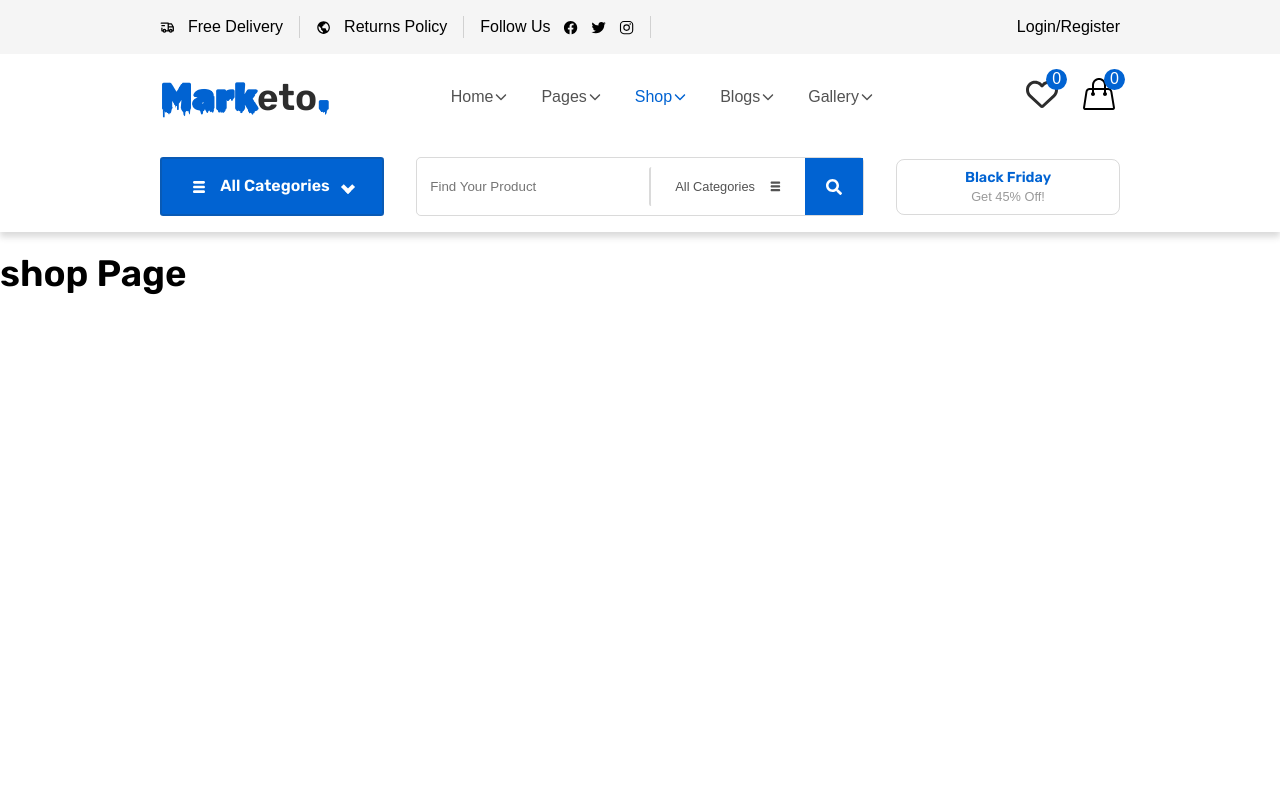
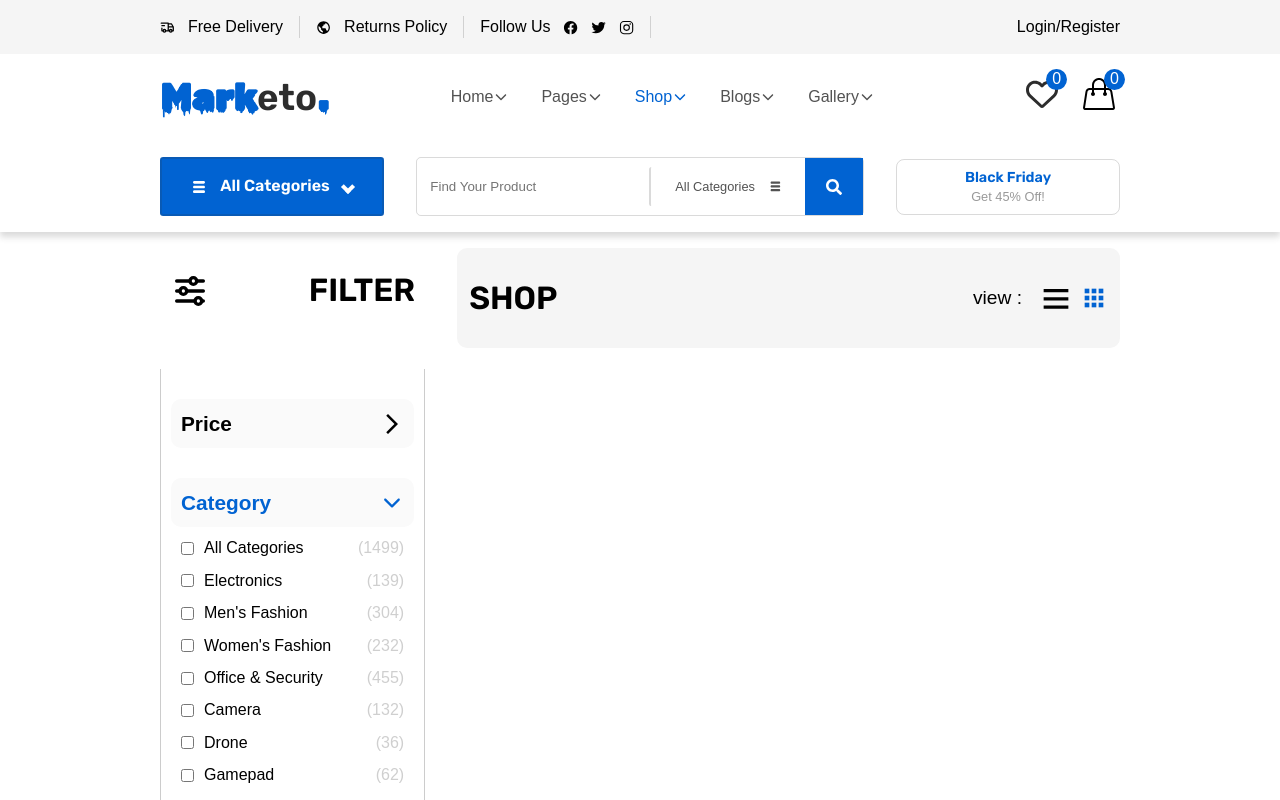
Before and after one commit to eslamal3kda/Marketo_e-commerce_project, a React (Vite) app: page /shop in a window 1280 px wide. Shown: the top 800 px of the page. Built offline with nearby package versions, Linux system fonts and the light colour scheme; a web font is replaced by a local one.

Commit message:
Starting Design in Shop Page

```diff
--- a/src/App.jsx
+++ b/src/App.jsx
@@ -8,6 +8,7 @@ import ContactPage from "./pages/ContactPage/ContactPage";
 import TermsAndConditionsPage from "./pages/TermsAndConditionsPage/TermsAndConditionsPage";
 import AboutUsPage from "./pages/AboutPage/AboutUsPage";
 import ProductsPage from "./pages/ProductsPage/ProductsPage";
+import ShopPage from "./pages/ShopPage/ShopPage";
 
 export default function App() {
     const queryClient = new QueryClient();
@@ -18,7 +19,7 @@ export default function App() {
             children: [
                 { path: "", element: <HomePage /> },
                 { path: "/pages", element: <h2 className="page-test">Pages Page</h2> },
-                { path: "/shop", element: <h2 className="page-test">shop Page</h2> },
+                { path: "/shop", element: <ShopPage />},
                 { path: "/faq", element: <FAQPage /> },
                 { path: "/contact", element: <ContactPage /> },
                 { path: "/about-us", element: <AboutUsPage /> },
--- /dev/null
+++ b/src/components/SingelCategory/SingleCategory.jsx
@@ -0,0 +1,15 @@
+import React from "react";
+
+export default function SingleCategory({label,count,value}) {
+    return (
+        <>
+            <div className="filter-content-categories-items-category-single-category">
+                <div class="filter-content-categories-items-category-single-category-category-name">
+                    <input type="checkbox" id={value} name={value} />
+                    <label htmlFor={value}>{label}</label>
+                </div>
+                <span>({count})</span>
+            </div>
+        </>
+    );
+}
--- /dev/null
+++ b/src/components/filterCategory/FilterCategory.jsx
@@ -0,0 +1,47 @@
+import React from "react";
+import { IoIosArrowDown } from "react-icons/io";
+import { MdArrowForwardIos } from "react-icons/md";
+import SingleCategory from "../SingelCategory/SingleCategory";
+
+export default function FilterCategory({ categ, active, handleRange, range }) {
+    const categoryOptions = [
+        { id: 1, value: "allCategories", label: "All Categories", count: 1499 },
+        { id: 2, value: "electronics", label: "Electronics", count: 139 },
+        { id: 3, value: "menFashion", label: "Men's Fashion", count: 304 },
+        { id: 4, value: "womenFashion", label: "Women's Fashion", count: 232 },
+        { id: 5, value: "security", label: "Office & Security", count: 455 },
+        { id: 6, value: "camera", label: "Camera", count: 132 },
+        { id: 7, value: "drone", label: "Drone", count: 36 },
+        { id: 8, value: "gamepad", label: "Gamepad", count: 62 },
+        { id: 9, value: "mobile", label: "Mobile", count: 54 },
+        { id: 10, value: "speaker", label: "Speaker", count: 85 },
+    ];
+    return (
+        <>
+            <div className="filter-content-categories">
+                <div className={`filter-content-categories-heading ${active ? "active" : ""}`}>
+                    <h4>{categ}</h4>
+                    {active ? <IoIosArrowDown /> : <MdArrowForwardIos />}
+                </div>
+                {categ == "price" && active && (
+                    <div className="filter-content-categories-items">
+                        <div className="filter-content-categories-items-price">
+                            <input type="range" value={range} max={1000} onChange={(e) => handleRange(e)} />
+                            <span>price : 0$ - {range}$</span>
+                        </div>
+                    </div>
+                )}
+                {categ == "category" && active && (
+                    <div className="filter-content-categories-items">
+                        <div className="filter-content-categories-items-category">
+                            {categoryOptions.map((categ) => (
+                                <SingleCategory key={categ.id} value={categ.value} label={categ.label} count={categ.count} />
+                            ))}
+                        </div>
+                    </div>
+                )}
+
+            </div>
+        </>
+    );
+}
--- /dev/null
+++ b/src/pages/ShopPage/ShopPage.jsx
@@ -0,0 +1,51 @@
+import React, { useState } from "react";
+
+import { TbAdjustmentsHorizontal } from "react-icons/tb";
+import FilterCategory from "../../components/filterCategory/FilterCategory";
+import { TfiMenu } from "react-icons/tfi";
+import { CgMenuGridR } from "react-icons/cg";
+
+export default function ShopPage() {
+    const filterCategories = [
+        { id: 1, category: "price", active: false },
+        { id: 2, category: "category", active: true },
+        { id: 3, category: "rate", active: false },
+        { id: 4, category: "name", active: false },
+    ];
+    const [dispalyGrid,setDisplayGrid] = useState(true)
+    const [range, setRange] = useState(600);
+    const handleRange = (event) => {
+        setRange(event.target.value);
+    };
+
+    return (
+        <main className="shop-page page-test">
+            <div className="shop-page-container container">
+                <div className="filter-menu-container">
+                    <div className="filter-heading">
+                        <TbAdjustmentsHorizontal />
+                        <h2>filter</h2>
+                    </div>
+                    <div className="filter-content">
+                        {filterCategories.map((item) => (
+                            <FilterCategory key={item.id} categ={item.category} active={item.active} range={range} handleRange={handleRange} />
+                        ))}
+                    </div>
+                </div>
+                <div className="shop-page-content">
+                    <div className="shop-page-content-header">
+                        <div className="heading">
+                            <h4>shop</h4>
+                        </div>
+                        <div className="display-btn">
+                            <span>view :</span>
+                            <div className="icons">
+                                <TfiMenu className={`${dispalyGrid?"":"active"}`} onClick={()=>setDisplayGrid(false)}/> <CgMenuGridR className={`${dispalyGrid ?"active":""}`} onClick={()=>setDisplayGrid(true)}/>
+                            </div>
+                        </div>
+                    </div>
+                </div>
+            </div>
+        </main>
+    );
+}
--- /dev/null
+++ b/src/pages/ShopPage/_shopPage.scss
@@ -0,0 +1,134 @@
+.shop-page {
+    &-container {
+        display: flex;
+        gap: 32px;
+        .filter-menu-container {
+            padding-top: 10px;
+            display: flex;
+            width: 24rem;
+            flex-direction: column;
+            gap: 16px;
+            .filter-heading {
+                margin-bottom: 30px;
+                padding: 10px;
+                display: flex;
+                justify-content: space-between;
+                align-items: center;
+                h2 {
+                    font-size: 2rem;
+                    text-transform: uppercase;
+                }
+                svg {
+                    font-size: 40px;
+                }
+            }
+            .filter-content {
+                display: flex;
+                flex-direction: column;
+                gap: 30px;
+                padding: 30px 10px;
+                border-right: 1px solid rgba(0, 0, 0, 0.2);
+                border-left: 1px solid rgba(0, 0, 0, 0.2);
+                // border-radius: 8px;
+                &-categories {
+                    &-heading {
+                        padding: 10px;
+                        background-color: #fafafa;
+                        border-radius: 10px;
+                        display: flex;
+                        align-items: center;
+                        justify-content: space-between;
+                        cursor: pointer;
+                        h4 {
+                            font-size: 1.3rem;
+                            text-transform: capitalize;
+                            font-weight: 600;
+                        }
+                        svg {
+                            font-size: 1.5rem;
+                        }
+                        &.active {
+                            color: $main-color;
+                        }
+                    }
+                    &-items {
+                        padding: 10px;
+                        &-price {
+                            display: flex;
+                            flex-direction: column;
+                            gap: 20px;
+                            input {
+                                margin-top: 20px;
+                                width: 100%;
+                            }
+                            span {
+                                text-transform: capitalize;
+                            }
+                        }
+                        &-category {
+                            display: flex;
+                            flex-direction: column;
+                            gap: 10px;
+                            &-single-category {
+                                display: flex;
+                                align-items: center;
+                                justify-content: space-between;
+                                &-category-name {
+                                    display: flex;
+                                    align-items: center;
+                                    gap: 10px;
+                                    input,label {
+                                        cursor: pointer;
+                                    }
+                                }
+                                span {
+                                    color: #cfcfcf;
+                                }
+                            }
+                        }
+                    }
+                }
+            }
+        }
+        .shop-page-content {
+            display: flex;
+            flex-direction: column;
+            width: 100%;
+            &-header {
+                padding: 12px;
+                display: flex;
+                align-items: center;
+                justify-content: space-between;
+                background-color: #f5f5f5;
+                width: 100%;
+                height: 100px;
+                border-radius: 10px;
+                .heading h4 {
+                    font-size: 2rem;
+                    text-transform: uppercase;
+                }
+                .display-btn {
+                    display: flex;
+                    align-items: center;
+                    gap: 20px;
+                    span {
+                        font-size: 1.2rem;
+                    }
+                    .icons {
+                        display: flex;
+                        align-items: center;
+                        gap: 10px;
+                        svg {
+                            font-size: 28px;
+                            cursor: pointer;
+                            transition: 0.3s;
+                            &.active {
+                                color: $main-color;
+                            }
+                        }
+                    }
+                }
+            }
+        }
+    }
+}
--- a/src/style/app.scss
+++ b/src/style/app.scss
@@ -26,6 +26,7 @@
 @import '../components/ProductsByCategory/productsByCategory';
 @import '../pages/FAQPage/faqPage';
 @import '../pages/ProductsPage/productsPage';
+@import '../pages/ShopPage/shopPage';
 @import '../pages/ContactPage/contactPage';
 @import '../pages/TermsAndConditionsPage/termsAndConditions';
 @import '../pages/AboutPage/aboutUsPage';
@@ -37,7 +38,7 @@
     min-height: 80vh;
 }
 
-.page-test  {
-    display: flex;
-    flex-wrap: wrap;
-}
+// .page-test  {
+//     display: flex;
+//     flex-wrap: wrap;
+// }
--- a/src/style/global/_reset.scss
+++ b/src/style/global/_reset.scss
@@ -2,7 +2,7 @@
     padding: 0;
     margin: 0;
     box-sizing: border-box;
-    font-family: Rubik , sans-serif;
+    font-family: Rubik , sans-serif, 'Courier New', Courier;
     line-height: 1.4;
 }
 
@@ -10,21 +10,24 @@
     font-family: Rubik;
     src: url("../assets/Fonts/Rubik-Regular.woff") format("woff"), url("../assets/Fonts/Rubik-Regular.woff2") format("woff2");
     font-weight: 200;
+    font-display: swap;
 }
 @font-face {
     font-family: Rubik;
     src: url("../assets/Fonts/Rubik-Medium.woff") format('woff'),url("../assets/Fonts/Rubik-Medium.woff2") format('woff2');
     font-weight: 600;
+    font-display: swap;
 }
 @font-face {
     font-family: Rubik;
     src: url("../assets/Fonts/Rubik-SemiBold.woff") format('woff'), url('../assets/Fonts/Rubik-SemiBold.woff2') format('woff2');
     font-weight: 800;
+    font-display: swap;
 }
 @font-face {
     font-family: Rubik-Wet;
     src: url("../assets/Fonts/RubikWetPaint-Regular.woff") format('woff'), url('../assets/Fonts/RubikWetPaint-Regular.woff2') format('woff2');
-
+    font-display: swap;
 }
 
 a {
```
